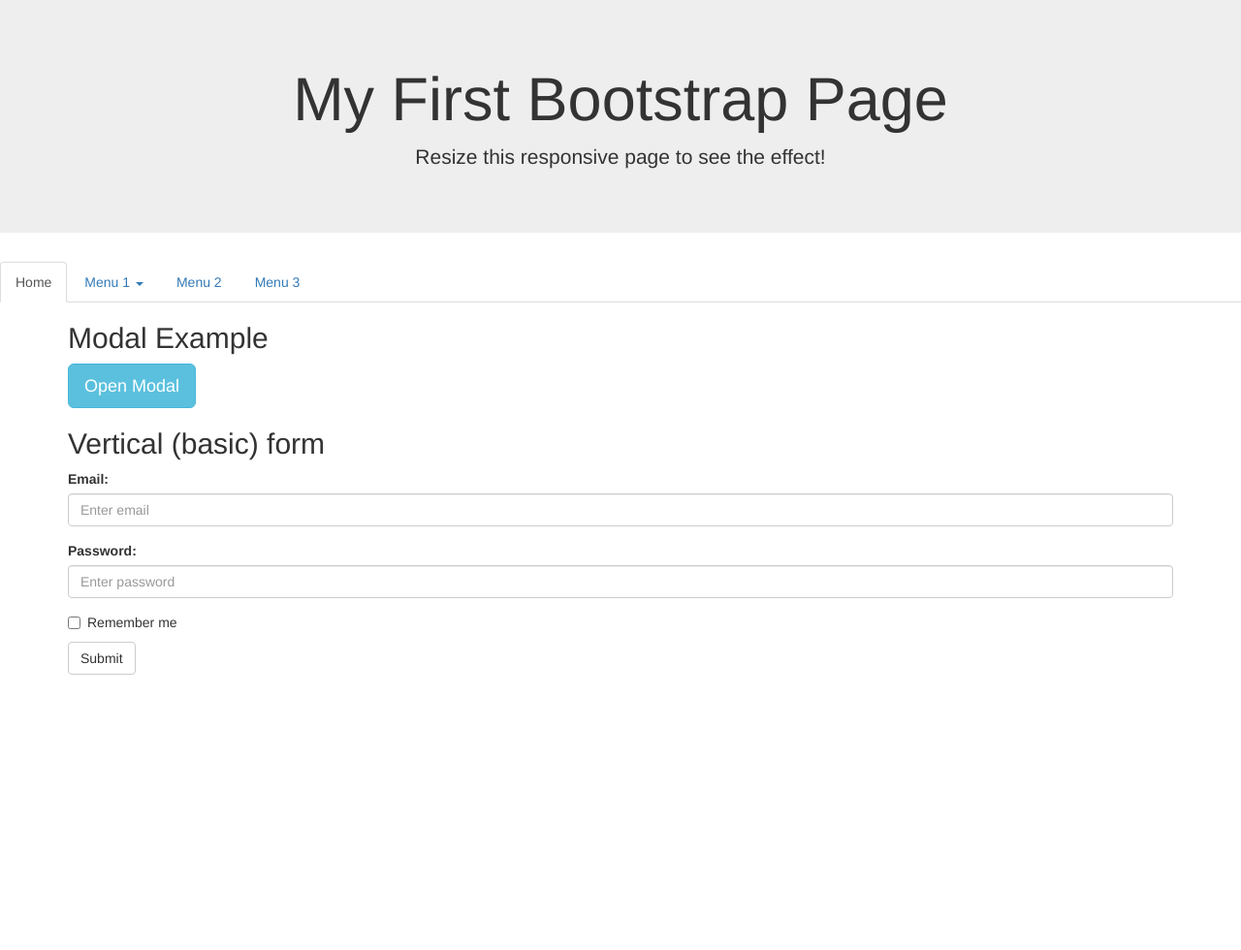
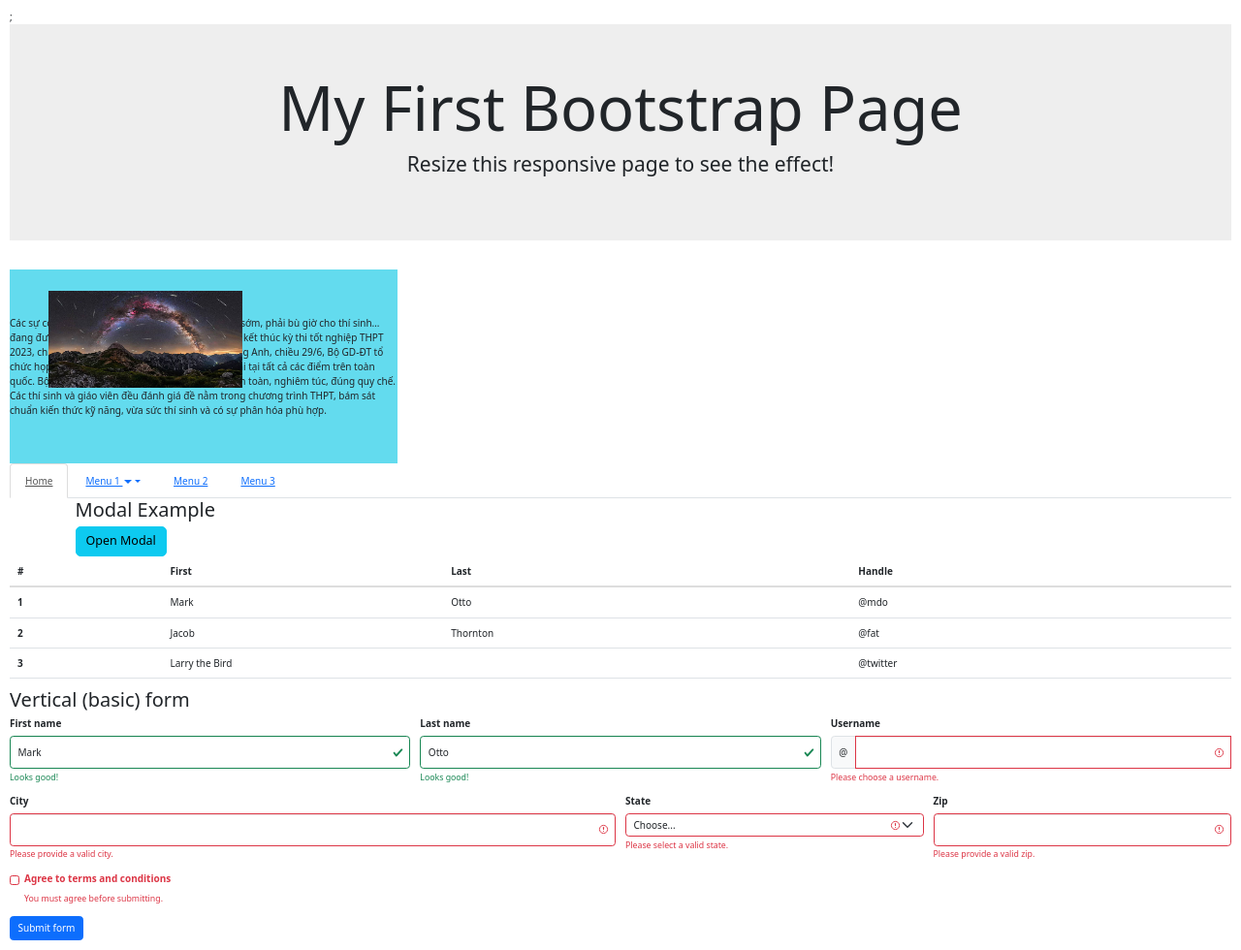
Before and after one commit to thanhctph19995/Android-Server, a plain HTML site: page Home.html in a window 1280 px wide. Shown: the whole page at 97% size. Before the commit the page ends 800 px from the top, so only its background shows below. Drawn offline with nearby package versions, Linux system fonts and the light colour scheme.

Commit message:
bai tap b2

```diff
--- a/Home.html
+++ b/Home.html
@@ -7,14 +7,53 @@
   <link rel="stylesheet" href="https://maxcdn.bootstrapcdn.com/bootstrap/3.4.1/css/bootstrap.min.css">
   <script src="https://ajax.googleapis.com/ajax/libs/jquery/3.6.4/jquery.min.js"></script>
   <script src="https://maxcdn.bootstrapcdn.com/bootstrap/3.4.1/js/bootstrap.min.js"></script>
+  <link rel="stylesheet" href="https://cdn.jsdelivr.net/npm/bootstrap@5.3.0/dist/css/bootstrap.min.css">
+
+  <script src="https://cdn.jsdelivr.net/npm/bootstrap@5.3.0/dist/js/bootstrap.bundle.min.js"></script>;
+<style>
+
+  .abc1{
+    background-color: rgb(99, 219, 238);
+  }
+  .abc2{
+   background-color: aqua;
+  }
+  .example1 .abc1{
+    height: 200px;
+    width: 400px;
+    display: flex;
+    align-items: center;
+    justify-content: center;
+    z-index: 11;
+
+  }
+  .example1 .abc2{
+    height: 100px;
+    width: 200px;
+    display: flex;
+    position: absolute;
+    top: 300px;
+    left: 50px;
+    z-index: 1;
+  }
+
+</style>
 </head>
-<body>
+<body class="p-3 m-0 border-0 bd-example m-0 border-0">
 
 
 <div class="jumbotron text-center">
   <h1>My First Bootstrap Page</h1>
   <p>Resize this responsive page to see the effect!</p>
 </div>
+<div class="example1">
+  <div class="abc1"> Các sự cố lọt đề; trùng đề hay điểm thi đánh trống sớm, phải bù giờ cho thí sinh… đang được đại diện Bộ GD-ĐT trả lời trong họp báo kết thúc kỳ thi tốt nghiệp THPT 2023, chiều nay.
+    Ngay sau khi kết thúc môn thi Tiếng Anh, chiều 29/6, Bộ GD-ĐT tổ chức họp báo thông tin về công tác coi thi của kỳ thi tại tất cả các điểm trên toàn quốc. Bộ GD-ĐT cho biết, các buổi thi đều diễn ra an toàn, nghiêm túc, đúng quy chế.
+
+    Các thí sinh và giáo viên đều đánh giá đề nằm trong chương trình THPT, bám sát chuẩn kiến thức kỹ năng, vừa sức thí sinh và có sự phân hóa phù hợp.</div>
+  <img src="img/1.jpg" class="abc2">
+</div>
+
 
 <ul class="nav nav-tabs">
     <li class="active"><a href="#">Home</a></li>
@@ -59,21 +98,103 @@
 
   </div>
 
-  <div class="container">
+  <table class="table">
+    <thead>
+      <tr>
+        <th scope="col">#</th>
+        <th scope="col">First</th>
+        <th scope="col">Last</th>
+        <th scope="col">Handle</th>
+      </tr>
+    </thead>
+    <tbody>
+      <tr>
+        <th scope="row">1</th>
+        <td>Mark</td>
+        <td>Otto</td>
+        <td>@mdo</td>
+      </tr>
+      <tr>
+        <th scope="row">2</th>
+        <td>Jacob</td>
+        <td>Thornton</td>
+        <td>@fat</td>
+      </tr>
+      <tr>
+        <th scope="row">3</th>
+        <td colspan="2">Larry the Bird</td>
+        <td>@twitter</td>
+      </tr>
+    </tbody>
+  </table>
+
+  <div >
     <h2>Vertical (basic) form</h2>
-    <form action="/action_page.php">
-      <div class="form-group">
-        <label for="email">Email:</label>
-        <input type="email" class="form-control" id="email" placeholder="Enter email" name="email">
+    <form class="row g-3 needs-validation was-validated" novalidate="">
+      <div class="col-md-4">
+        <label for="validationCustom01" class="form-label">First name</label>
+        <input type="text" class="form-control" id="validationCustom01" value="Mark" required="">
+        <div class="valid-feedback">
+          Looks good!
+        </div>
       </div>
-      <div class="form-group">
-        <label for="pwd">Password:</label>
-        <input type="password" class="form-control" id="pwd" placeholder="Enter password" name="pwd">
+      <div class="col-md-4">
+        <label for="validationCustom02" class="form-label">Last name</label>
+        <input type="text" class="form-control" id="validationCustom02" value="Otto" required="">
+        <div class="valid-feedback">
+          Looks good!
+        </div>
       </div>
-      <div class="checkbox">
-        <label><input type="checkbox" name="remember"> Remember me</label>
+      <div class="col-md-4">
+        <label for="validationCustomUsername" class="form-label">Username</label>
+        <div class="input-group has-validation">
+          <span class="input-group-text" id="inputGroupPrepend">@</span>
+          <input type="text" class="form-control" id="validationCustomUsername" aria-describedby="inputGroupPrepend" required="">
+          <div class="invalid-feedback">
+            Please choose a username.
+          </div>
+        </div>
       </div>
-      <button type="submit" class="btn btn-default">Submit</button>
+      <div class="col-md-6">
+        <label for="validationCustom03" class="form-label">City</label>
+        <input type="text" class="form-control" id="validationCustom03" required="">
+        <div class="invalid-feedback">
+          Please provide a valid city.
+        </div>
+      </div>
+      <div class="col-md-3">
+        <label for="validationCustom04" class="form-label">State</label>
+        <select class="form-select" id="validationCustom04" required="">
+          <option selected="" disabled="" value="">Choose...</option>
+          <option>.2.</option>
+          <option>.3.</option>
+          <option>.4.</option>
+        </select>
+        <div class="invalid-feedback">
+          Please select a valid state.
+        </div>
+      </div>
+      <div class="col-md-3">
+        <label for="validationCustom05" class="form-label">Zip</label>
+        <input type="text" class="form-control" id="validationCustom05" required="">
+        <div class="invalid-feedback">
+          Please provide a valid zip.
+        </div>
+      </div>
+      <div class="col-12">
+        <div class="form-check">
+          <input class="form-check-input" type="checkbox" value="" id="invalidCheck" required="">
+          <label class="form-check-label" for="invalidCheck">
+            Agree to terms and conditions
+          </label>
+          <div class="invalid-feedback">
+            You must agree before submitting.
+          </div>
+        </div>
+      </div>
+      <div class="col-12">
+        <button class="btn btn-primary" type="submit">Submit form</button>
+      </div>
     </form>
   </div>
 
```
Also changed, not shown: Lab2.html (added, +113 -0 lines), img/1.jpg (added), img/2.jpg (added), img/3.jpg (added).
